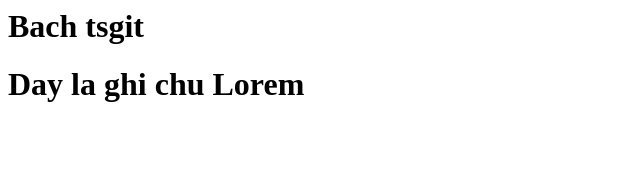
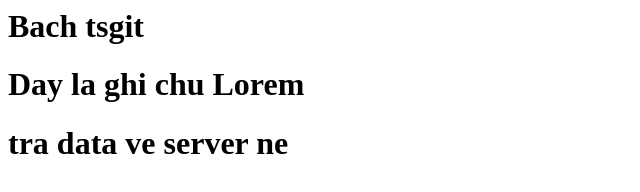
Before and after one commit to bachcoderr/test_git, a plain HTML site: page index.html in a window 1280 px wide. Shown: the whole page, without its empty margins (0-640 px from the left). Drawn offline with Linux system fonts and the light colour scheme.

Commit message:
bach_reply_html

```diff
--- a/index.html
+++ b/index.html
@@ -1,2 +1,3 @@
 <h1>Bach tsgit</h1>
 <h1>Day la ghi chu Lorem</h1>
+<h1>tra data ve server ne</h1>
```
